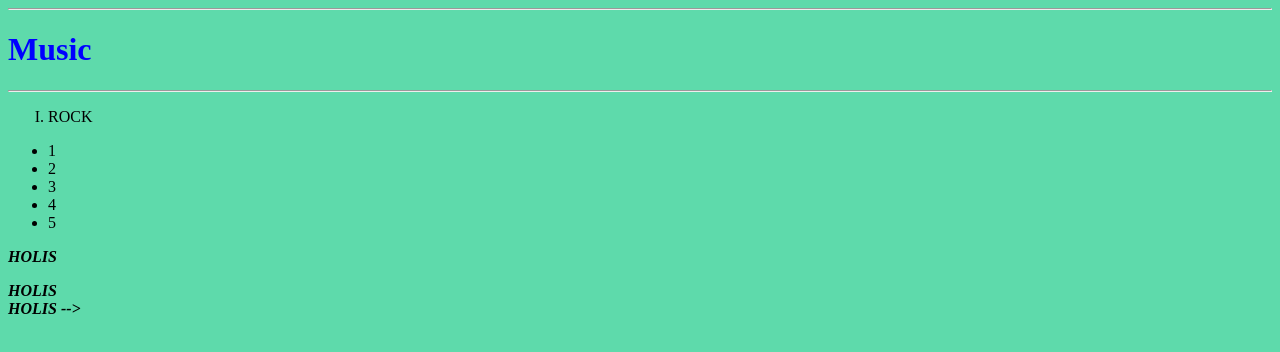
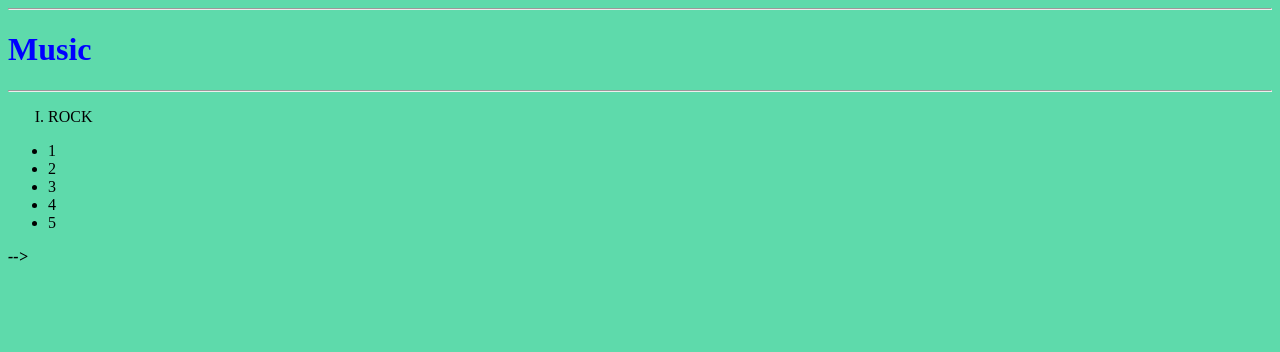
Before and after one commit to Myrilingui/Index, a plain HTML site: page index.html in a window 1280 px wide. Drawn offline with Linux system fonts and the light colour scheme.

Commit message:
Update index.html

```diff
--- a/index.html
+++ b/index.html
@@ -37,14 +37,14 @@
 
 		</ul>
 	<p><i><b>
-		<!--
- I am Myriam Vanessa Morales Gonzalez </p></i></b>
+
+ <!--I am Myriam Vanessa Morales Gonzalez </p></i></b> -->
 	<!--INDICA EL INICIO Y EL FIN DE UN PARRAFO-->
-	<p>HOLIS</p>
+	<!--<p>HOLIS</p> -->
+	<!--<!--DIAGONAL-->
+	<!--<I>HOLIS</I> <br> -->
 	<!--DIAGONAL-->
-	<I>HOLIS</I> <br>
-	<!--DIAGONAL-->
-	<B>HOLIS</B>
+	<!--<B>HOLIS</B> -->
 		 -->
 	</body>
 </html>
```
